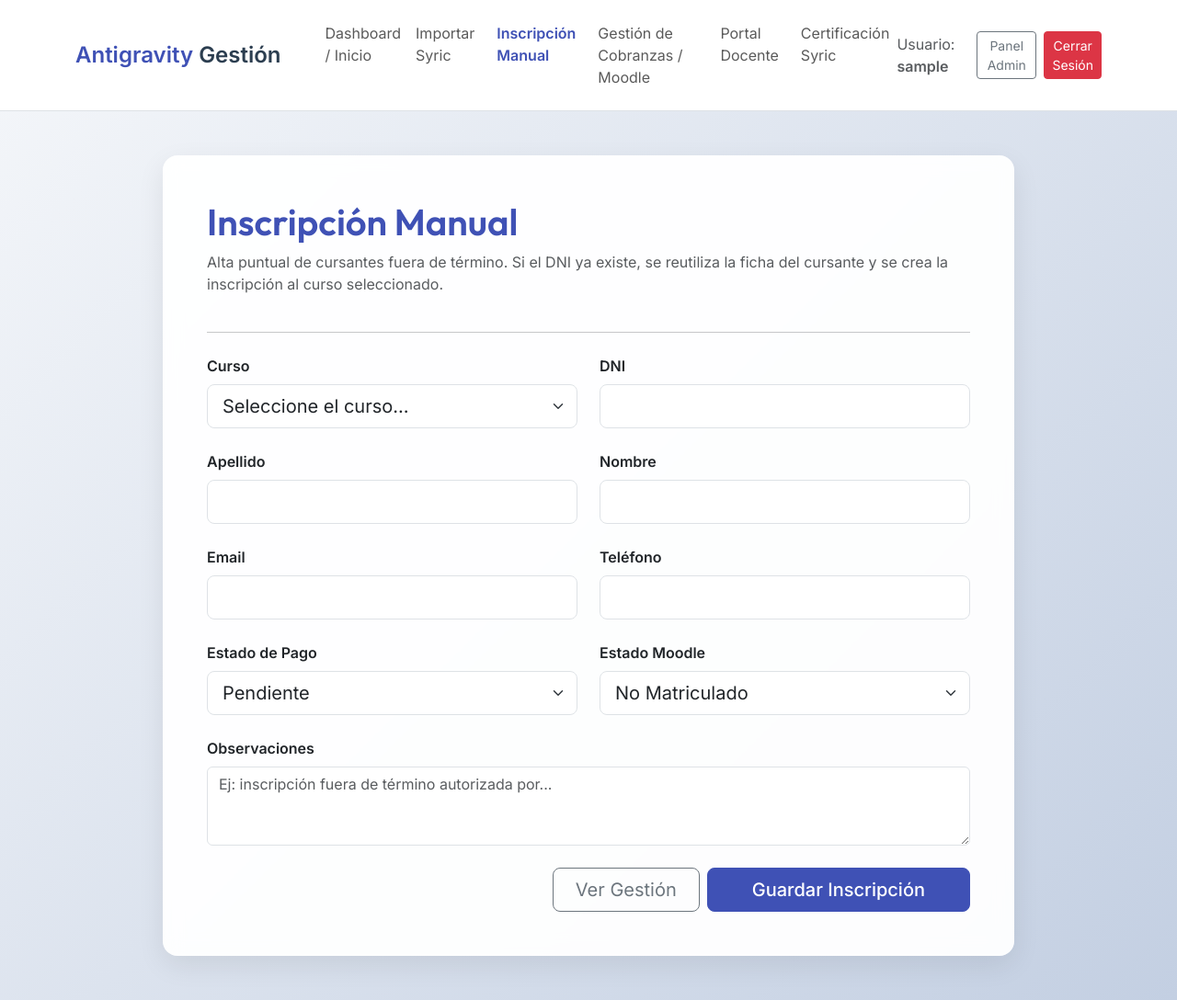
After one commit to nicoriver/cursos, a Django app: page /academico/inscripcion-manual/ in a window 1280 px wide. The commit adds this page. Shown: the whole page at 92% size. Run offline with Django 5.2, Linux system fonts and the light colour scheme; the visitor is signed in with stand-in values (Sample User, id 1); data that the repository does not hold is empty.

Commit message:
Agregar manualmente

```diff
--- a/academico/urls.py
+++ b/academico/urls.py
@@ -4,6 +4,7 @@ from . import views
 urlpatterns = [
     path('dashboard/', views.dashboard_principal, name='dashboard_principal'),
     path('importar-syric/', views.importar_syric, name='importar_syric'),
+    path('inscripcion-manual/', views.inscripcion_manual, name='inscripcion_manual'),
     path('inscripciones/', views.lista_inscripciones, name='lista_inscripciones'),
     path('marcar-pago/<int:inscripcion_id>/', views.marcar_pago, name='marcar_pago'),
     path('descargar-moodle/<int:curso_id>/', views.descargar_csv_moodle, name='descargar_csv_moodle'),
--- a/academico/views.py
+++ b/academico/views.py
@@ -48,6 +48,81 @@ def importar_syric(request):
         'active_tab': 'importar',
     }
     return render(request, 'academico/importar_syric.html', context)
+
+
+@login_required
+def inscripcion_manual(request):
+    if not (request.user.is_superuser or request.user.is_staff):
+        messages.error(request, 'Acceso restringido únicamente para personal administrativo.')
+        return redirect('dashboard_principal')
+
+    cursos = Curso.objects.filter(activo=True)
+
+    if request.method == 'POST':
+        curso_id = request.POST.get('curso', '').strip()
+        dni = request.POST.get('dni', '').strip()
+        nombre = request.POST.get('nombre', '').strip()
+        apellido = request.POST.get('apellido', '').strip()
+        email = request.POST.get('email', '').strip()
+        telefono = request.POST.get('telefono', '').strip()
+        estado_pago = request.POST.get('estado_pago', 'PENDIENTE')
+        estado_moodle = request.POST.get('estado_moodle', 'NO_MATRICULADO')
+        observaciones = request.POST.get('observaciones', '').strip()
+
+        if not curso_id or not dni or not nombre or not apellido:
+            messages.error(request, 'Debe completar curso, DNI, apellido y nombre.')
+        else:
+            curso = get_object_or_404(Curso, id=curso_id, activo=True)
+            try:
+                with transaction.atomic():
+                    cursante, cursante_created = Cursante.objects.get_or_create(
+                        dni=dni,
+                        defaults={
+                            'nombre': nombre,
+                            'apellido': apellido,
+                            'email': email or None,
+                            'telefono': telefono or None,
+                        }
+                    )
+
+                    if not cursante_created:
+                        cursante.nombre = nombre
+                        cursante.apellido = apellido
+                        if email:
+                            cursante.email = email
+                        if telefono:
+                            cursante.telefono = telefono
+                        cursante.save()
+
+                    fecha_pago = timezone.now().date() if estado_pago in Inscripcion.ESTADOS_PAGO_MATRICULABLES else None
+                    inscripcion, inscripcion_created = Inscripcion.objects.get_or_create(
+                        cursante=cursante,
+                        curso=curso,
+                        defaults={
+                            'estado_pago': estado_pago,
+                            'fecha_pago': fecha_pago,
+                            'estado_moodle': estado_moodle,
+                            'fecha_inscripcion': timezone.now().date(),
+                            'observaciones': observaciones,
+                        }
+                    )
+
+                    if not inscripcion_created:
+                        messages.warning(request, f'{apellido}, {nombre} ya tenía una inscripción en este curso. No se duplicó el registro.')
+                    else:
+                        messages.success(request, f'Inscripción manual creada para {apellido}, {nombre}.')
+                        return redirect(f"{request.path}?curso={curso.id}")
+            except Exception as e:
+                messages.error(request, f'Ocurrió un error al guardar la inscripción manual: {str(e)}')
+
+    context = {
+        'cursos': cursos,
+        'estado_pago_choices': Inscripcion.ESTADO_PAGO_CHOICES,
+        'estado_moodle_choices': Inscripcion.ESTADO_MOODLE_CHOICES,
+        'selected_curso': request.GET.get('curso', ''),
+        'active_tab': 'manual',
+    }
+    return render(request, 'academico/inscripcion_manual.html', context)
 
 
 @login_required
--- a/templates/academico/acta_calificaciones.html
+++ b/templates/academico/acta_calificaciones.html
@@ -65,6 +65,9 @@
                     {% if user.is_superuser or user.is_staff %}
                         <li class="nav-item">
                             <a class="nav-link" href="{% url 'importar_syric' %}">Importar Syric</a>
+                        </li>
+                        <li class="nav-item ms-lg-2">
+                            <a class="nav-link {% if active_tab == 'manual' %}active{% endif %}" href="{% url 'inscripcion_manual' %}">Inscripción Manual</a>
                         </li>
                         <li class="nav-item ms-lg-2">
                             <a class="nav-link" href="{% url 'lista_inscripciones' %}">Gestión de Cobranzas / Moodle</a>
--- a/templates/academico/dashboard.html
+++ b/templates/academico/dashboard.html
@@ -83,6 +83,9 @@
                     {% if user.is_superuser or user.is_staff %}
                         <li class="nav-item">
                             <a class="nav-link" href="{% url 'importar_syric' %}">Importar Syric</a>
+                        </li>
+                        <li class="nav-item ms-lg-2">
+                            <a class="nav-link {% if active_tab == 'manual' %}active{% endif %}" href="{% url 'inscripcion_manual' %}">Inscripción Manual</a>
                         </li>
                         <li class="nav-item ms-lg-2">
                             <a class="nav-link" href="{% url 'lista_inscripciones' %}">Gestión de Cobranzas / Moodle</a>
--- a/templates/academico/gestion_inscripciones.html
+++ b/templates/academico/gestion_inscripciones.html
@@ -89,6 +89,9 @@
                     {% if user.is_superuser or user.is_staff %}
                         <li class="nav-item">
                             <a class="nav-link" href="{% url 'importar_syric' %}">Importar Syric</a>
+                        </li>
+                        <li class="nav-item ms-lg-2">
+                            <a class="nav-link {% if active_tab == 'manual' %}active{% endif %}" href="{% url 'inscripcion_manual' %}">Inscripción Manual</a>
                         </li>
                         <li class="nav-item ms-lg-2">
                             <a class="nav-link {% if active_tab == 'gestion' %}active{% endif %}" href="{% url 'lista_inscripciones' %}">Gestión de Cobranzas / Moodle</a>
--- a/templates/academico/importar_syric.html
+++ b/templates/academico/importar_syric.html
@@ -78,6 +78,9 @@
                     {% if user.is_superuser or user.is_staff %}
                         <li class="nav-item">
                             <a class="nav-link {% if active_tab == 'importar' %}active{% endif %}" href="{% url 'importar_syric' %}">Importar Syric</a>
+                        </li>
+                        <li class="nav-item ms-lg-2">
+                            <a class="nav-link {% if active_tab == 'manual' %}active{% endif %}" href="{% url 'inscripcion_manual' %}">Inscripción Manual</a>
                         </li>
                         <li class="nav-item ms-lg-2">
                             <a class="nav-link {% if active_tab == 'gestion' %}active{% endif %}" href="{% url 'lista_inscripciones' %}">Gestión de Cobranzas / Moodle</a>
--- /dev/null
+++ b/templates/academico/inscripcion_manual.html
@@ -0,0 +1,193 @@
+<!DOCTYPE html>
+<html lang="es">
+<head>
+    <meta charset="UTF-8">
+    <meta name="viewport" content="width=device-width, initial-scale=1.0">
+    <title>Inscripción Manual - Gestión Académica</title>
+    <link href="https://cdn.jsdelivr.net/npm/bootstrap@5.3.0/dist/css/bootstrap.min.css" rel="stylesheet">
+    <link href="https://fonts.googleapis.com/css2?family=Outfit:wght@300;400;600;700&family=Inter:wght@300;400;500;600&display=swap" rel="stylesheet">
+    <style>
+        body {
+            font-family: 'Inter', sans-serif;
+            background: linear-gradient(135deg, #f5f7fa 0%, #c3cfe2 100%);
+            min-height: 100vh;
+            color: #2c3e50;
+        }
+        h1, h2, h3, .brand-font {
+            font-family: 'Outfit', sans-serif;
+            font-weight: 600;
+        }
+        .navbar-brand {
+            font-weight: 700;
+            color: #2c3e50 !important;
+            font-size: 1.5rem;
+        }
+        .main-card {
+            background: rgba(255, 255, 255, 0.95);
+            border: none;
+            border-radius: 16px;
+            box-shadow: 0 10px 30px rgba(0, 0, 0, 0.08);
+            backdrop-filter: blur(10px);
+        }
+        .nav-link.active {
+            font-weight: 600;
+            color: #3f51b5 !important;
+        }
+        .btn-primary {
+            background-color: #3f51b5;
+            border-color: #3f51b5;
+            border-radius: 8px;
+            font-weight: 500;
+            transition: all 0.2s ease-in-out;
+        }
+        .btn-primary:hover {
+            background-color: #303f9f;
+            border-color: #303f9f;
+        }
+        .text-accent {
+            color: #3f51b5;
+        }
+    </style>
+</head>
+<body>
+
+    <nav class="navbar navbar-expand-lg navbar-light bg-white border-bottom py-3 mb-5">
+        <div class="container">
+            <span class="navbar-brand"><span class="text-accent">Antigravity</span> Gestión</span>
+            <button class="navbar-toggler" type="button" data-bs-toggle="collapse" data-bs-target="#navbarNav">
+                <span class="navbar-toggler-icon"></span>
+            </button>
+            <div class="collapse navbar-collapse" id="navbarNav">
+                <ul class="navbar-nav me-auto mb-2 mb-lg-0 ms-lg-4">
+                    <li class="nav-item">
+                        <a class="nav-link {% if active_tab == 'dashboard' %}active{% endif %}" href="{% url 'dashboard_principal' %}">Dashboard / Inicio</a>
+                    </li>
+                    {% if user.is_superuser or user.is_staff %}
+                        <li class="nav-item">
+                            <a class="nav-link {% if active_tab == 'importar' %}active{% endif %}" href="{% url 'importar_syric' %}">Importar Syric</a>
+                        </li>
+                        <li class="nav-item ms-lg-2">
+                            <a class="nav-link {% if active_tab == 'manual' %}active{% endif %}" href="{% url 'inscripcion_manual' %}">Inscripción Manual</a>
+                        </li>
+                        <li class="nav-item ms-lg-2">
+                            <a class="nav-link {% if active_tab == 'gestion' %}active{% endif %}" href="{% url 'lista_inscripciones' %}">Gestión de Cobranzas / Moodle</a>
+                        </li>
+                    {% endif %}
+                    <li class="nav-item ms-lg-2">
+                        <a class="nav-link {% if active_tab == 'docente' %}active{% endif %}" href="{% url 'portal_docente' %}">Portal Docente</a>
+                    </li>
+                    {% if user.is_superuser or user.is_staff %}
+                        <li class="nav-item ms-lg-2">
+                            <a class="nav-link {% if active_tab == 'certificacion' %}active{% endif %}" href="{% url 'reporte_syric' %}">Certificación Syric</a>
+                        </li>
+                    {% endif %}
+                </ul>
+                <div class="d-flex align-items-center">
+                    {% if user.is_authenticated %}
+                        <span class="text-muted me-3">Usuario: <strong>{{ user.username }}</strong></span>
+                        <a href="/admin/" class="btn btn-outline-secondary btn-sm me-2">Panel Admin</a>
+                        <form action="{% url 'logout' %}" method="post" class="d-inline">
+                            {% csrf_token %}
+                            <button type="submit" class="btn btn-danger btn-sm">Cerrar Sesión</button>
+                        </form>
+                    {% else %}
+                        <a href="{% url 'login' %}" class="btn btn-primary btn-sm">Iniciar Sesión</a>
+                    {% endif %}
+                </div>
+            </div>
+        </div>
+    </nav>
+
+    <div class="container pb-5">
+        <div class="row justify-content-center">
+            <div class="col-lg-10">
+
+                {% if messages %}
+                    {% for message in messages %}
+                        <div class="alert alert-{{ message.tags }} alert-dismissible fade show mb-4 rounded-3" role="alert">
+                            {{ message }}
+                            <button type="button" class="btn-close" data-bs-dismiss="alert" aria-label="Close"></button>
+                        </div>
+                    {% endfor %}
+                {% endif %}
+
+                <div class="card main-card p-4 p-md-5">
+                    <div class="mb-4">
+                        <h1 class="text-accent mb-2">Inscripción Manual</h1>
+                        <p class="text-muted mb-0">Alta puntual de cursantes fuera de término. Si el DNI ya existe, se reutiliza la ficha del cursante y se crea la inscripción al curso seleccionado.</p>
+                    </div>
+
+                    <hr class="mb-4">
+
+                    <form action="." method="post">
+                        {% csrf_token %}
+                        <div class="row g-4">
+                            <div class="col-md-6">
+                                <label for="curso" class="form-label fw-bold">Curso</label>
+                                <select class="form-select form-select-lg" name="curso" id="curso" required>
+                                    <option value="" disabled {% if not selected_curso %}selected{% endif %}>Seleccione el curso...</option>
+                                    {% for curso in cursos %}
+                                        <option value="{{ curso.id }}" {% if selected_curso == curso.id|stringformat:"s" %}selected{% endif %}>{{ curso.nombre }}</option>
+                                    {% endfor %}
+                                </select>
+                            </div>
+                            <div class="col-md-6">
+                                <label for="dni" class="form-label fw-bold">DNI</label>
+                                <input type="text" class="form-control form-control-lg" name="dni" id="dni" required>
+                            </div>
+
+                            <div class="col-md-6">
+                                <label for="apellido" class="form-label fw-bold">Apellido</label>
+                                <input type="text" class="form-control form-control-lg" name="apellido" id="apellido" required>
+                            </div>
+                            <div class="col-md-6">
+                                <label for="nombre" class="form-label fw-bold">Nombre</label>
+                                <input type="text" class="form-control form-control-lg" name="nombre" id="nombre" required>
+                            </div>
+
+                            <div class="col-md-6">
+                                <label for="email" class="form-label fw-bold">Email</label>
+                                <input type="email" class="form-control form-control-lg" name="email" id="email">
+                            </div>
+                            <div class="col-md-6">
+                                <label for="telefono" class="form-label fw-bold">Teléfono</label>
+                                <input type="text" class="form-control form-control-lg" name="telefono" id="telefono">
+                            </div>
+
+                            <div class="col-md-6">
+                                <label for="estado_pago" class="form-label fw-bold">Estado de Pago</label>
+                                <select class="form-select form-select-lg" name="estado_pago" id="estado_pago" required>
+                                    {% for value, label in estado_pago_choices %}
+                                        <option value="{{ value }}">{{ label }}</option>
+                                    {% endfor %}
+                                </select>
+                            </div>
+                            <div class="col-md-6">
+                                <label for="estado_moodle" class="form-label fw-bold">Estado Moodle</label>
+                                <select class="form-select form-select-lg" name="estado_moodle" id="estado_moodle" required>
+                                    {% for value, label in estado_moodle_choices %}
+                                        <option value="{{ value }}">{{ label }}</option>
+                                    {% endfor %}
+                                </select>
+                            </div>
+
+                            <div class="col-12">
+                                <label for="observaciones" class="form-label fw-bold">Observaciones</label>
+                                <textarea class="form-control" name="observaciones" id="observaciones" rows="3" placeholder="Ej: inscripción fuera de término autorizada por..."></textarea>
+                            </div>
+
+                            <div class="col-12 d-flex flex-wrap justify-content-end gap-2 mt-4">
+                                <a href="{% url 'lista_inscripciones' %}" class="btn btn-outline-secondary btn-lg px-4">Ver Gestión</a>
+                                <button type="submit" class="btn btn-primary btn-lg px-5">Guardar Inscripción</button>
+                            </div>
+                        </div>
+                    </form>
+                </div>
+
+            </div>
+        </div>
+    </div>
+
+    <script src="https://cdn.jsdelivr.net/npm/bootstrap@5.3.0/dist/js/bootstrap.bundle.min.js"></script>
+</body>
+</html>
--- a/templates/academico/portal_docente.html
+++ b/templates/academico/portal_docente.html
@@ -76,6 +76,9 @@
                     {% if user.is_superuser or user.is_staff %}
                         <li class="nav-item">
                             <a class="nav-link" href="{% url 'importar_syric' %}">Importar Syric</a>
+                        </li>
+                        <li class="nav-item ms-lg-2">
+                            <a class="nav-link {% if active_tab == 'manual' %}active{% endif %}" href="{% url 'inscripcion_manual' %}">Inscripción Manual</a>
                         </li>
                         <li class="nav-item ms-lg-2">
                             <a class="nav-link" href="{% url 'lista_inscripciones' %}">Gestión de Cobranzas / Moodle</a>
--- a/templates/academico/reporte_syric.html
+++ b/templates/academico/reporte_syric.html
@@ -79,6 +79,9 @@
                     {% if user.is_superuser or user.is_staff %}
                         <li class="nav-item">
                             <a class="nav-link" href="{% url 'importar_syric' %}">Importar Syric</a>
+                        </li>
+                        <li class="nav-item ms-lg-2">
+                            <a class="nav-link {% if active_tab == 'manual' %}active{% endif %}" href="{% url 'inscripcion_manual' %}">Inscripción Manual</a>
                         </li>
                         <li class="nav-item ms-lg-2">
                             <a class="nav-link" href="{% url 'lista_inscripciones' %}">Gestión de Cobranzas / Moodle</a>
```
